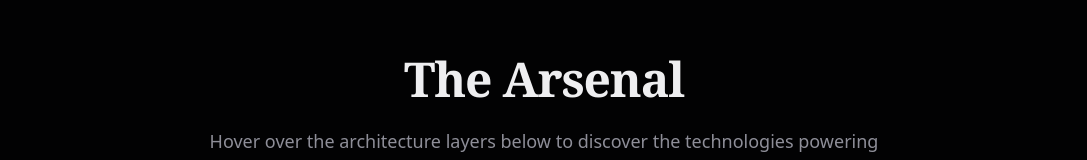
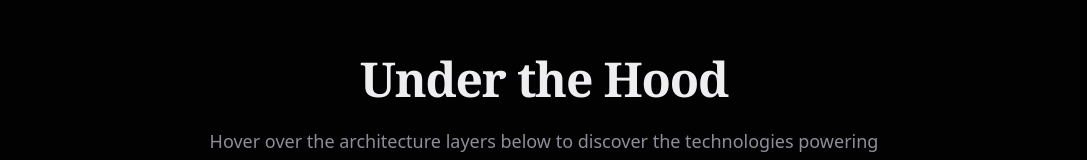
Before and after one commit to iam-neo/Neo-Blog, a Next.js app: page / in a window 1280 px wide. Shown: the part 2440-2600 px from the top of the page, without its empty margins (96-1183 px from the left). Built offline with nearby package versions, Linux system fonts and the light colour scheme; a web font is replaced by a local one.

Commit message:
content(home): change tech stack heading to Under the Hood

```diff
--- a/src/app/sections/tech-stack-section.tsx
+++ b/src/app/sections/tech-stack-section.tsx
@@ -16,7 +16,7 @@ export function TechStackSection() {
                 >
                     <div className="text-center max-w-2xl mx-auto">
                         <h2 className="text-3xl md:text-4xl lg:text-5xl font-bold mb-6 font-serif tracking-tight">
-                            The Arsenal
+                            Under the Hood
                         </h2>
                         <p className="text-lg text-muted-foreground">
                             Hover over the architecture layers below to discover the technologies powering this blog.
```
